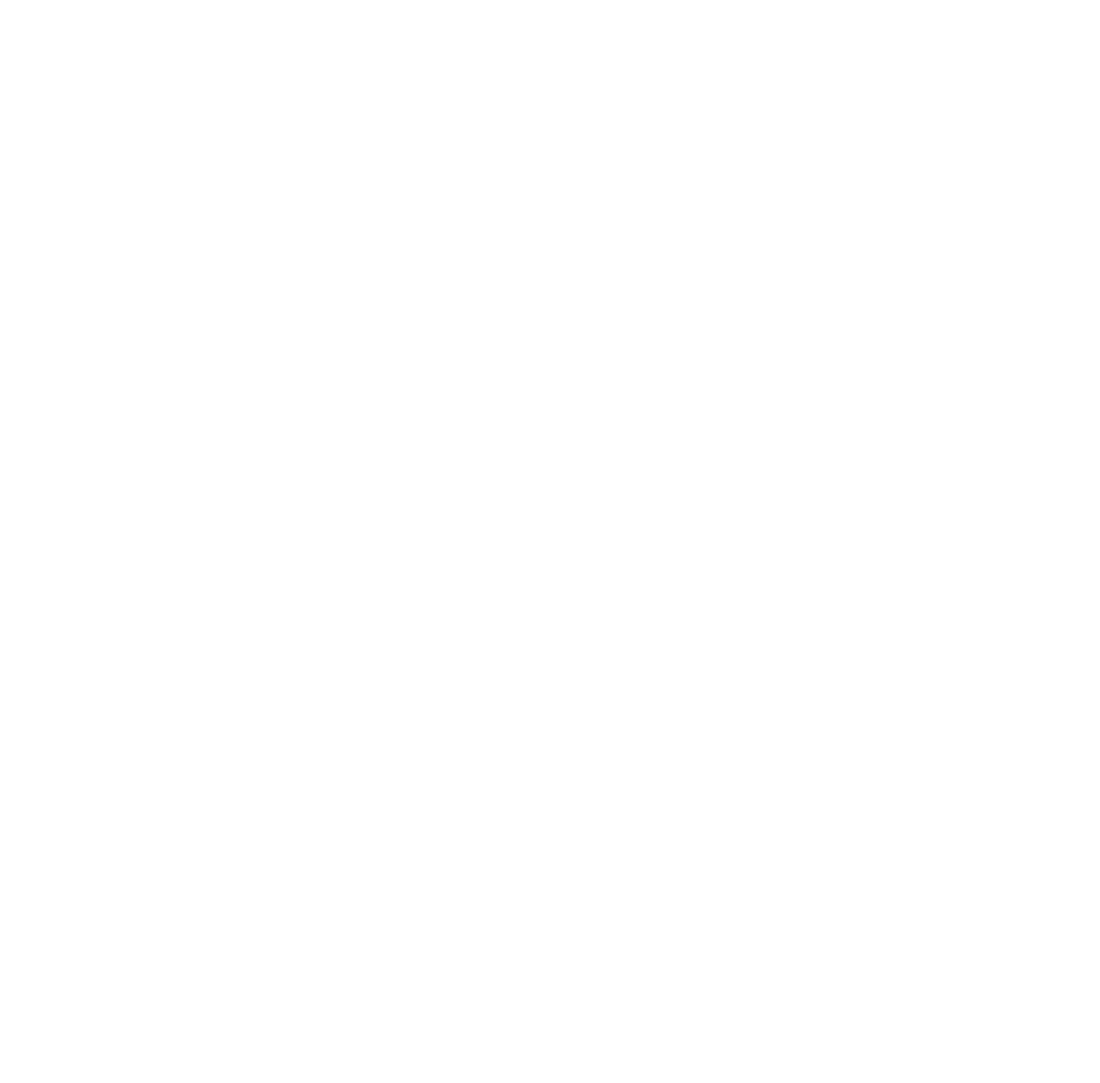
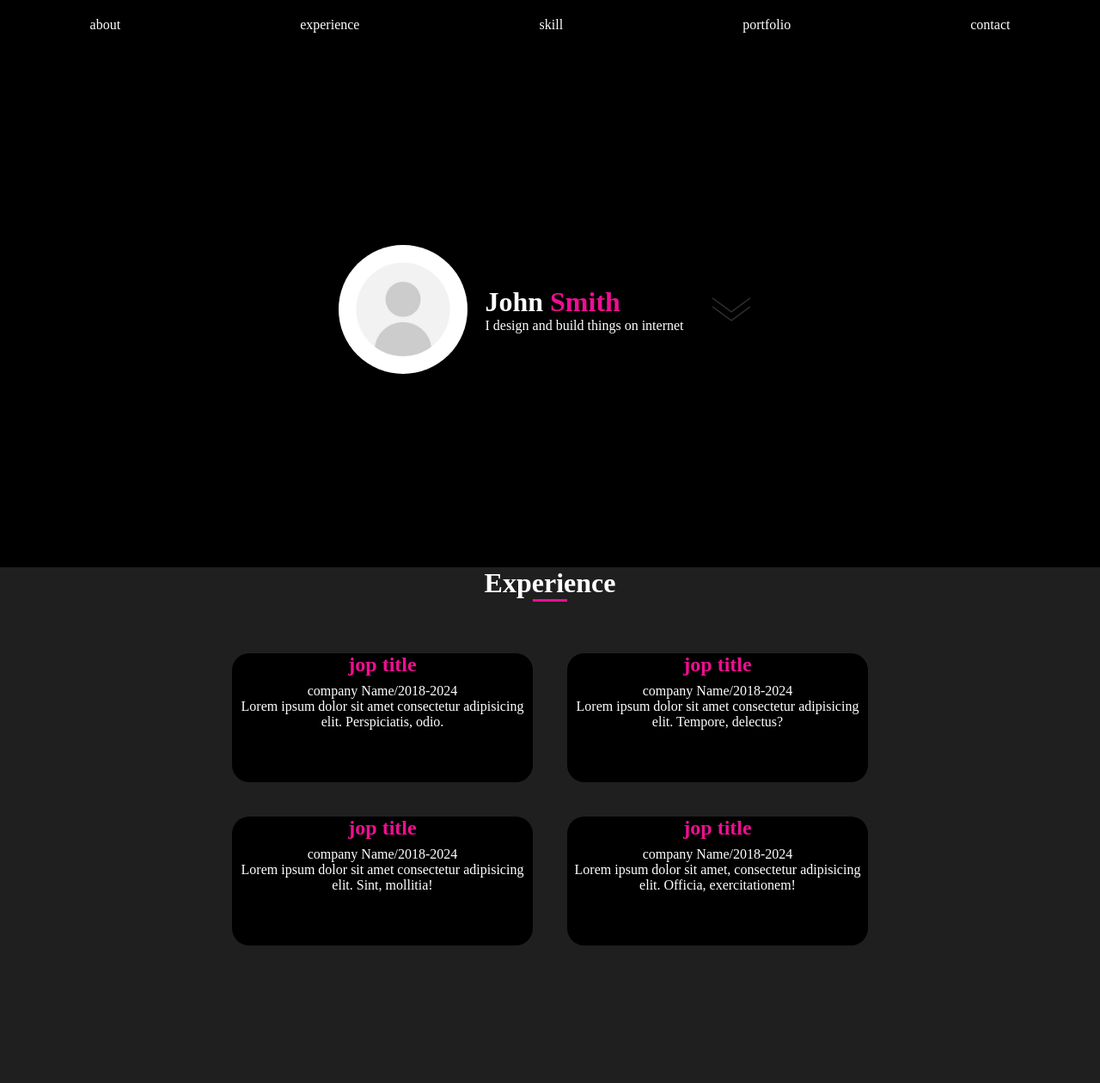
Before and after one commit to gehadnasser-2004/Portfolio_Project, a plain HTML site: page index.html in a window 1280 px wide. Shown: the whole page at 86% size. Before the commit the page ends 800 px from the top, so only its background shows below. Drawn offline with Linux system fonts and the light colour scheme.

Commit message:
home&experience

```diff
--- a/index.html
+++ b/index.html
@@ -4,8 +4,57 @@
     <meta charset="UTF-8">
     <meta name="viewport" content="width=device-width, initial-scale=1.0">
     <title>PORTOFOLIO</title>
+    <link rel="stylesheet" href="style.css">
 </head>
 <body>
+    <nav class="nav-bar">
+        <div class="navcontainer">
+            <ul class="nav-text">
+                <li><a href="#about">about</a></li>
+                <li><a href="#experience">experience</a></li>
+                <li><a href="#skill">skill</a></li>
+                <li><a href="#portfolio">portfolio</a></li>
+                <li><a href="#contact">contact</a></li>
+            </ul>
+        </div>
+    </nav>
+    <main>
+        <section class="home">
+            <img src="img/image1.jpg" alt="avatar">
+            <div>
+                <h1 ><b>John <h1 style="color: rgb(238, 15, 145);">Smith</h1></b></h1>
+                <p>I design and build things on internet</p>
+            </div>
+            <img style="width: 70px;" src="img/image2.webp" alt="" />
+        </section>
+        <section id="experience">
+           <h1 style="font-size: 32px;"  ><b>Experience</b></h1>
+           <div id="line"></div>
+           <div class="grid">
+            <div class="box">
+                <h1>jop title</h1>
+                <p>company Name/2018-2024 </p>
+                <p>Lorem ipsum dolor sit amet consectetur adipisicing elit. Perspiciatis, odio.</p>
+            </div>
+            <div class="box">
+                <h1>jop title</h1>
+                <p>company Name/2018-2024 </p>
+                <p>Lorem ipsum dolor sit amet consectetur adipisicing elit. Tempore, delectus?</p>
+            </div>
+            <div class="box">
+                <h1>jop title</h1>
+                <p>company Name/2018-2024 </p>
+                <p>Lorem ipsum dolor sit amet consectetur adipisicing elit. Sint, mollitia!</p>
+            </div>
+            <div class="box">
+                <h1>jop title</h1>
+                <p>company Name/2018-2024 </p>
+                <p>Lorem ipsum dolor sit amet, consectetur adipisicing elit. Officia, exercitationem!</p>
+            </div>
+           </div>
+
+        </section>
+    </main>
 
 </body>
 </html>
--- a/style.css
+++ b/style.css
@@ -0,0 +1,87 @@
+*{
+    margin: 0;
+    padding: 0;
+    box-sizing: border-box;
+
+}
+.nav-bar{
+    width: 100%;
+    height: 60px;
+    background-color: black;
+    position: fixed;
+    top: 0;
+}
+.navcontainer{
+
+}
+.navcontainer a{
+    color: white;
+    text-decoration: none;
+}
+.nav-text{
+    padding-top: 20px;
+    display: flex;
+    justify-content: space-around;
+
+}
+.navcontainer a:hover{
+    color: rgb(238, 15, 145);
+}
+.home{
+
+    display: flex;
+    justify-content: center;
+    align-items: center;
+    margin-top: 60px;
+    width: 100%;
+    height: 600px;
+    background-color:black;
+    color: white;
+    gap: 20px;
+}
+.home h1{
+    font-size: 32px;
+    display: inline;
+}
+img{
+    width: 150px;
+    border-radius: 50%;
+}
+#experience{
+    height: 600px;
+    width: 100%;
+    background-color:#1F1F1F;
+    color: white;
+    text-align: center;
+}
+#line{
+    background-color: rgb(238, 15, 145);
+    width: 40px;
+    height: 3px;
+    margin: auto;
+    margin-bottom: 60px;
+}
+
+.grid{
+    display: grid;
+    grid-template-columns: auto auto;
+    justify-content: center;
+    gap: 40px;
+    transition:ease-in-out;
+
+}
+.grid h1{
+    color: rgb(238, 15, 145);
+    margin-bottom: 8px;
+}
+.box{
+    width: 350px;
+    height: 150px;
+    background-color: black;
+    border-radius: 20px;
+
+}
+.box:hover{
+    transform: scale(1.1);
+
+}
```
Also changed, not shown: img/image1.jpg (added), img/image2.webp (added).
